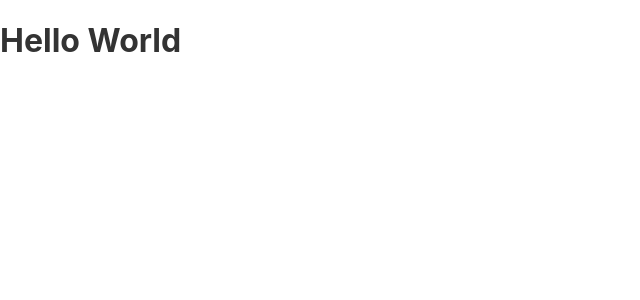
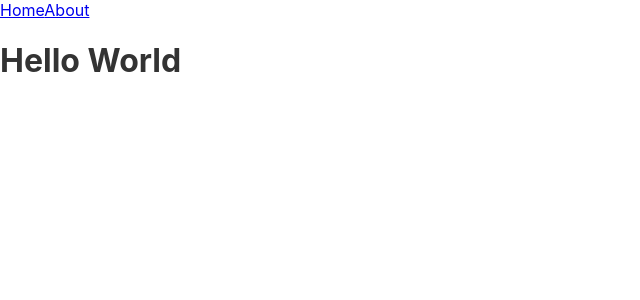
Before and after one commit to Davey-M/water-testing-software, a React (Create React App) app: page / in a window 1280 px wide. Shown: the top 300 px of the page, without its empty margins (0-640 px from the left). Built offline with nearby package versions, Linux system fonts and the light colour scheme.

Commit message:
browser router works in tauri

```diff
--- a/src/Components/App/App.tsx
+++ b/src/Components/App/App.tsx
@@ -1,10 +1,19 @@
-import { Router } from 'react-router-dom';
+import { BrowserRouter as Router, Routes, Route, Link } from 'react-router-dom';
 
 function App() {
   return (
-    <div>
-      <h1>Hello World</h1>
-    </div>
+    <Router>
+      <nav>
+        <Link to=''>Home</Link>
+        <Link to='about'>About</Link>
+      </nav>
+      <div>
+        <Routes>
+          <Route path='' element={<h1>Hello World</h1>} />
+          <Route path='about' element={<h1>About</h1>} />
+        </Routes>
+      </div>
+    </Router>
   );
 }
 
```
